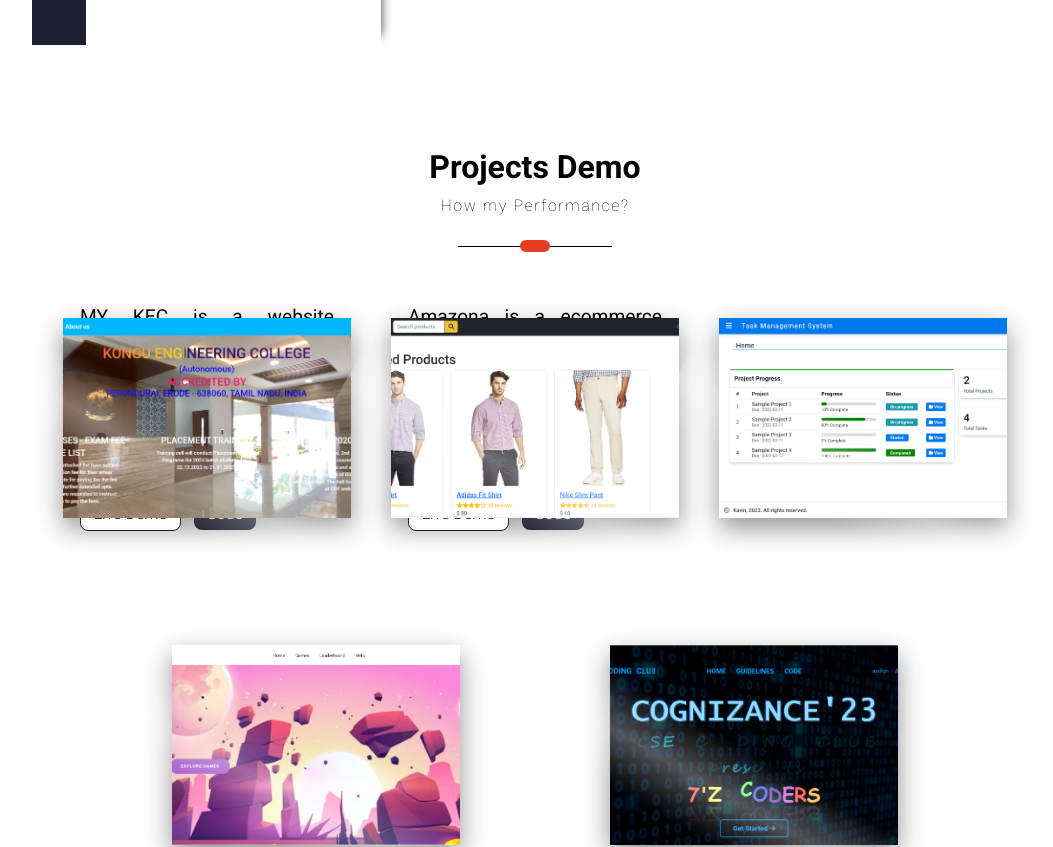
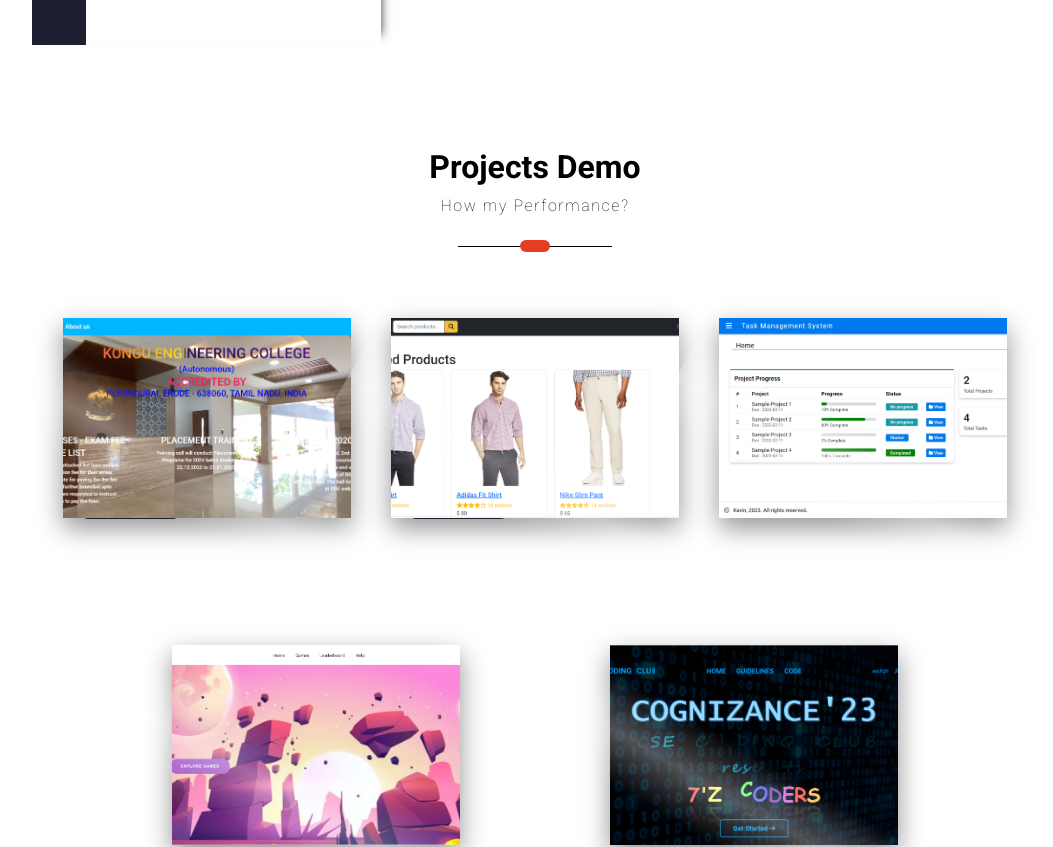
Before and after one commit to kavinprakash091/my_portfolio, a React (Create React App) app: page / in a window 1280 px wide. Shown: the part 2157-3004 px from the top of the page, without its empty margins (105-1158 px from the left). Built offline with nearby package versions, Linux system fonts and the light colour scheme.

Commit message:
Update Achievements.css

```diff
--- a/src/portfolioComponents/Achievements/Achievements.css
+++ b/src/portfolioComponents/Achievements/Achievements.css
@@ -106,7 +106,7 @@
 }
 
 .project-description-container {
-  height: 24vh;
+  height: 20vh;
   width: 90%;
   padding-top: 2%;
   margin: 0 auto;
```
